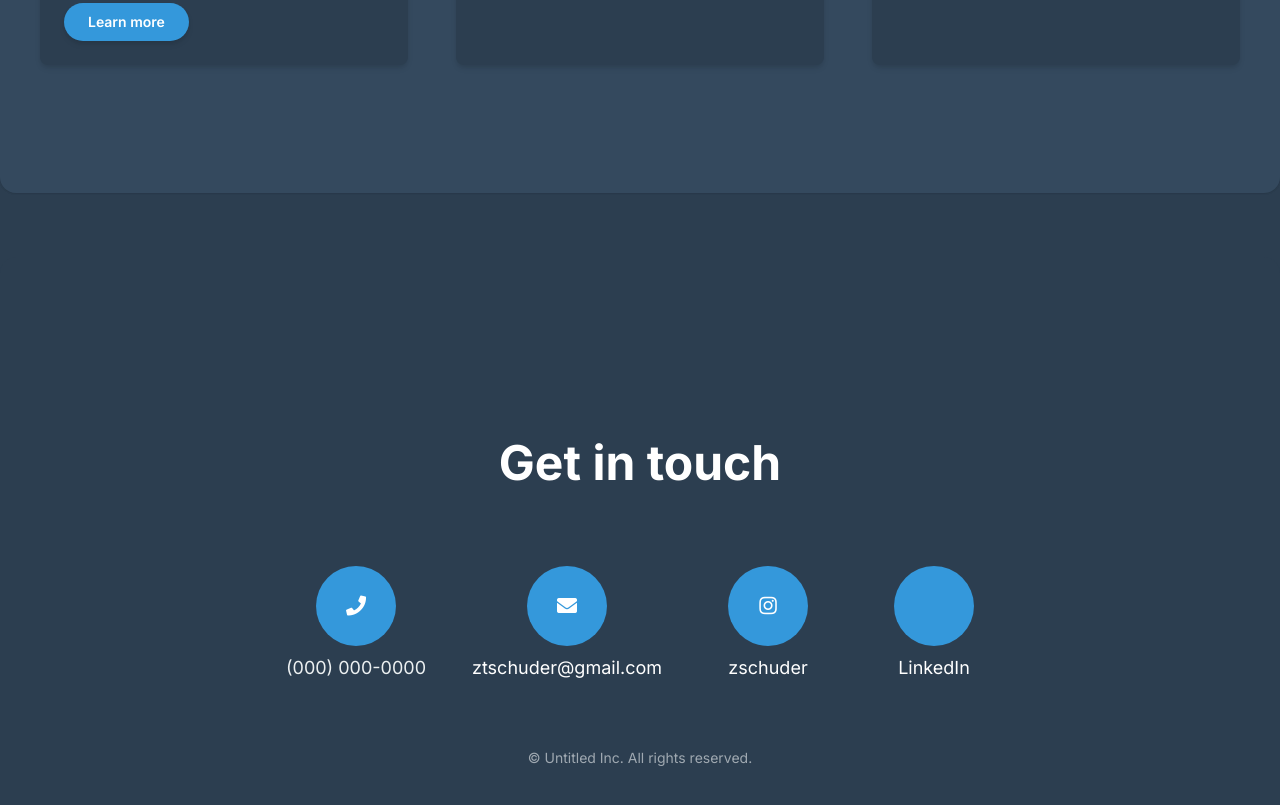
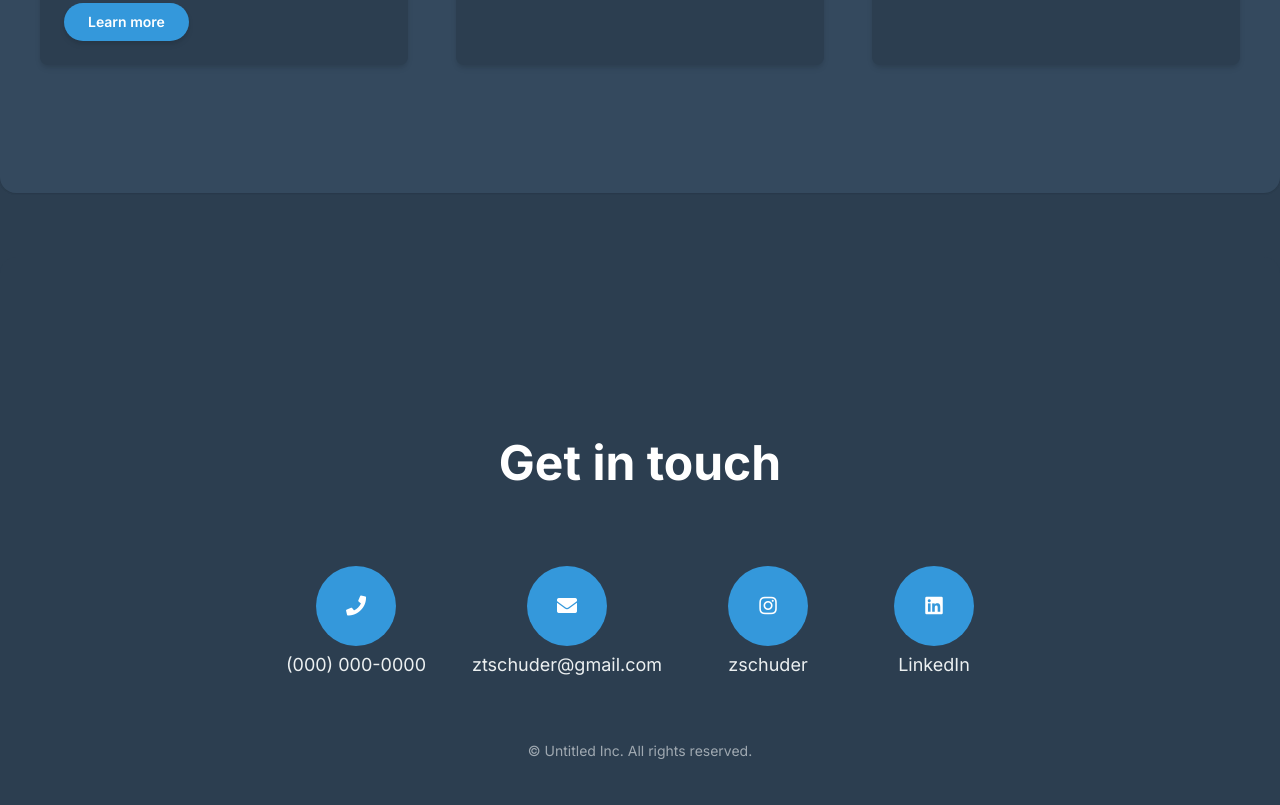
Before and after one commit to zschuder/zschuder.github.io, a plain HTML site: page index.html in a window 1280 px wide. Shown: the part 3818-4623 px from the top of the page. Drawn offline with Linux system fonts and the light colour scheme; animation ran at ten frames a second.

Commit message:
edit to contact section

```diff
--- a/index.html
+++ b/index.html
@@ -209,13 +209,31 @@
         <section id="contact" class="contact-section">
             <div class="inner">
                 <h2 class="contact-heading">Get in touch</h2>
-                <!-- Removed the Latin text paragraph and the form as requested -->
                 <div class="contact-info-wrapper">
                     <ul class="contact-list">
-                        <li class="icon solid fa-phone">(000) 000-0000</li>
-                        <li class="icon solid fa-envelope"><a href="mailto:ztschuder@gmail.com">ztschuder@gmail.com</a></li>
-                        <li class="icon brands fa-instagram"><a href="https://www.instagram.com/zschuder/">zschuder</a></li>
-                        <li class="icon brands fa-linkedin"><a href="https://www.linkedin.com/in/zack-schuder-64208828b/">LinkedIn</a></li>
+                        <li>
+                            <a href="tel:(000) 000-0000" class="contact-link">
+                                <span class="icon-circle"><i class="fas fa-phone"></i></span>
+                                <span class="contact-text">(000) 000-0000</span>
+                            </a>
+                        <li>
+                            <a href="mailto:ztschuder@gmail.com" class="contact-link">
+                                <span class="icon-circle"><i class="fas fa-envelope"></i></span>
+                                <span class="contact-text">ztschuder@gmail.com</span>
+                            </a>
+                        </li>
+                        <li>
+                            <a href="https://www.instagram.com/zschuder/" target="_blank" rel="noopener noreferrer" class="contact-link">
+                                <span class="icon-circle"><i class="fab fa-instagram"></i></span>
+                                <span class="contact-text">zschuder</span>
+                            </a>
+                        </li>
+                        <li>
+                            <a href="https://www.linkedin.com/in/zack-schuder-64208828b/" target="_blank" rel="noopener noreferrer" class="contact-link">
+                                <span class="icon-circle"><i class="fab fa-linkedin"></i></span>
+                                <span class="contact-text">LinkedIn</span>
+                            </a>
+                        </li>
                     </ul>
                 </div>
 
--- a/style.css
+++ b/style.css
@@ -645,23 +645,25 @@ gradient-canvas {
 }
 
 .contact-list li {
-    margin-bottom: var(--spacing-md); /* Keep some vertical margin for wrapping */
-    font-size: var(--font-size-lg); /* Base font size for text */
-    color: var(--color-text); /* White text for list items */
-    display: flex;
-    flex-direction: column; /* Stack icon and text vertically */
-    align-items: center; /* Center icon and text within each list item */
-    text-align: center; /* Center text below icon */
-    position: relative;
-    padding: 0; /* Remove previous padding-left */
+    margin-bottom: var(--spacing-lg); /* Add some vertical margin between items for wrapping */
     flex-basis: auto; /* Allow items to shrink/grow based on content */
     min-width: 120px; /* Ensure a minimum width for each icon block */
 }
 
-.contact-list li.icon::before {
-    content: '';
-    position: static; /* Remove absolute positioning */
-    margin-bottom: var(--spacing-sm); /* Small gap between icon and text */
+.contact-list .contact-link {
+    display: flex; /* Use flexbox for icon and text alignment */
+    flex-direction: column; /* Stack icon and text vertically */
+    align-items: center; /* Center icon and text horizontally within the link */
+    text-align: center; /* Center text below icon */
+    color: var(--color-text); /* Inherit text color */
+    transition: color 0.3s ease-in-out;
+}
+
+.contact-list .contact-link:hover {
+    color: var(--color-primary); /* Change color on hover */
+}
+
+.contact-list .icon-circle {
     width: var(--spacing-4xl); /* Larger icon circle */
     height: var(--spacing-4xl); /* Larger icon circle */
     background-color: var(--color-primary);
@@ -669,18 +671,28 @@ gradient-canvas {
     display: flex;
     align-items: center;
     justify-content: center;
-    color: #fff;
-    font-size: var(--font-size-xl); /* Larger Font Awesome icon */
+    margin-bottom: var(--spacing-sm); /* Small gap between icon and text */
+    transition: background-color 0.3s ease-in-out, transform 0.3s ease-in-out;
 }
 
-/* Specific Font Awesome icon content and font-family for each item */
-.contact-list .icon.fa-phone::before { content: "\f095"; font-family: "Font Awesome 5 Free"; font-weight: 900; }
-.contact-list .icon.fa-envelope::before { content: "\f0e0"; font-family: "Font Awesome 5 Free"; font-weight: 900; }
-.contact-list .icon.fa-instagram::before { content: "\f16d"; font-family: "Font Awesome 5 Brands"; }
+.contact-list .contact-link:hover .icon-circle {
+    background-color: var(--color-secondary); /* Change circle color on hover */
+    transform: translateY(-3px); /* Slight lift effect */
+}
 
+.contact-list .icon-circle i {
+    color: #fff; /* White icon color */
+    font-size: var(--font-size-xl); /* Larger Font Awesome icon */
+    transition: color 0.3s ease-in-out;
+}
 
-.contact-list a {
-    color: #fff; /* Changed to white for email and instagram links */
+.contact-list .contact-link:hover .icon-circle i {
+    color: #fff; /* Keep icon white on hover */
+}
+
+.contact-list .contact-text {
+    font-size: var(--font-size-lg); /* Base font size for text */
+    line-height: 1.2; /* Adjust line height for text below icon */
 }
 
 .copyright-list {
```
